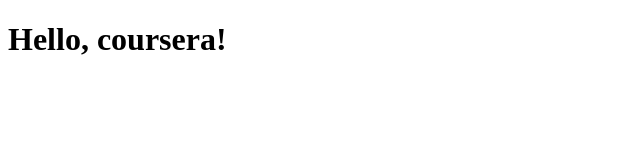
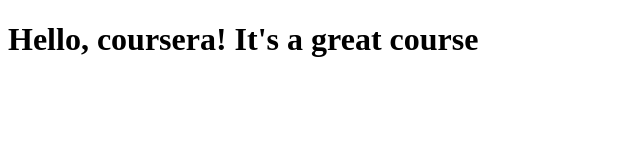
Before and after one commit to AKrakhmalova/coursera-test, a plain HTML site: page site/index.html in a window 1280 px wide. Shown: the whole page, without its empty margins (0-640 px from the left). Drawn offline with Linux system fonts and the light colour scheme.

Commit message:
Small addition to our page content

```diff
--- a/site/index.html
+++ b/site/index.html
@@ -4,6 +4,6 @@
 	<title>Hello, coursera!</title>
 </head>
 <body>
-<h1>Hello, coursera!</h1>
+<h1>Hello, coursera! It's a great course</h1>
 </body>
 </html>
```
